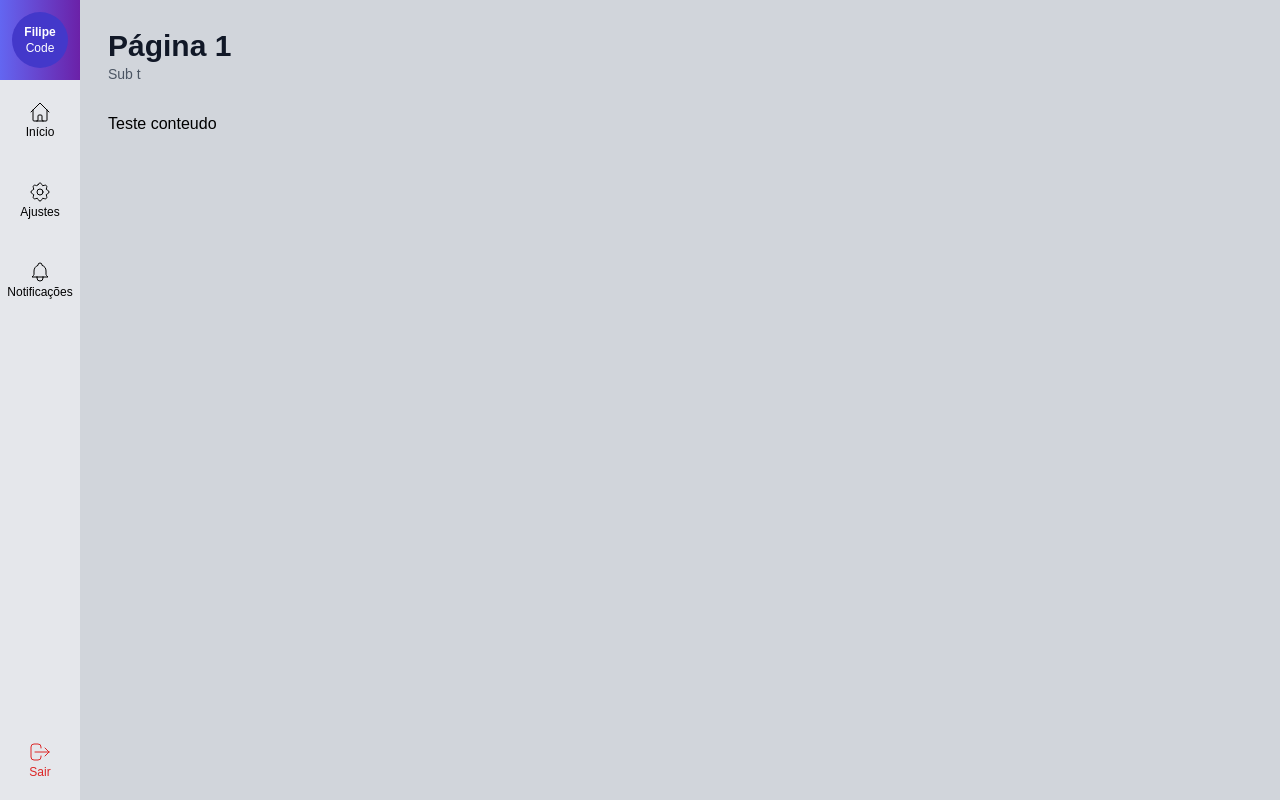
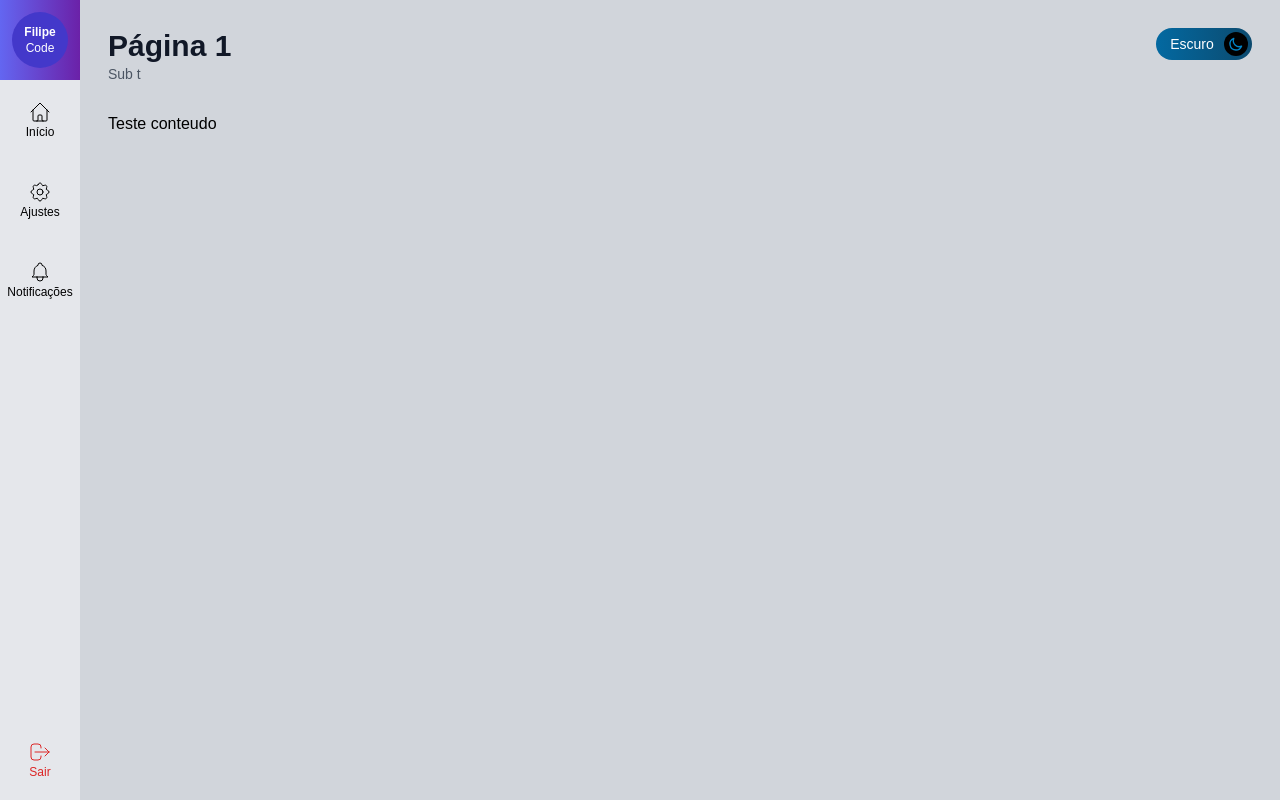
Before and after one commit to fcventura02/painel-admin, a Next.js app: page / in a window 1280 px wide. Built offline with nearby package versions, Linux system fonts and the light colour scheme.

Commit message:
Created component mode dak or ligth

```diff
--- a/src/components/icons/index.tsx
+++ b/src/components/icons/index.tsx
@@ -72,3 +72,37 @@
     />
   </svg>
 );
+
+export const IconSun = (size = `h-6 w-6`) => (
+  <svg
+    xmlns="http://www.w3.org/2000/svg"
+    className={size}
+    fill="none"
+    viewBox="0 0 24 24"
+    stroke="currentColor"
+  >
+    <path
+      strokeLinecap="round"
+      strokeLinejoin="round"
+      strokeWidth={2}
+      d="M12 3v1m0 16v1m9-9h-1M4 12H3m15.364 6.364l-.707-.707M6.343 6.343l-.707-.707m12.728 0l-.707.707M6.343 17.657l-.707.707M16 12a4 4 0 11-8 0 4 4 0 018 0z"
+    />
+  </svg>
+);
+
+export const IconMoon = (size = `h-6 w-6`) => (
+  <svg
+    xmlns="http://www.w3.org/2000/svg"
+    className={size}
+    fill="none"
+    viewBox="0 0 24 24"
+    stroke="currentColor"
+  >
+    <path
+      strokeLinecap="round"
+      strokeLinejoin="round"
+      strokeWidth={2}
+      d="M20.354 15.354A9 9 0 018.646 3.646 9.003 9.003 0 0012 21a9.003 9.003 0 008.354-5.646z"
+    />
+  </svg>
+);
--- /dev/null
+++ b/src/components/template/ButtonTema.tsx
@@ -0,0 +1,54 @@
+import { IconMoon, IconSun } from "../icons";
+
+interface IButtonTema {
+  tema: string;
+  alternarTema: () => void;
+}
+
+export default function ButtonTema({ tema, alternarTema }: IButtonTema) {
+  return tema === "dark" ? (
+    <div
+      onClick={alternarTema}
+      className={`
+        hidden sm:flex items-center cursor-pointer
+        bg-gradient-to-r from-yellow-300 to-yellow-600
+        w-14 lg:w-24 h-8 p-1 rounded-full
+    `}
+    >
+      <div
+        className={`
+            flex items-center justify-center
+            bg-white text-yellow-600
+            rounded-full h-6 w-6
+      `}
+      >
+        {IconSun("w-4 h-4")}
+      </div>
+      <div className={`hidden lg:block items-center mx-auto text-white`}>
+        <span className={`text-sm`}>Claro</span>
+      </div>
+    </div>
+  ) : (
+    <div
+      onClick={alternarTema}
+      className={`
+        hidden sm:flex items-center justify-end cursor-pointer
+        bg-gradient-to-r from-sky-700 to-sky-900
+        w-14 lg:w-24 h-8 p-1 rounded-full
+    `}
+    >
+      <div className={`hidden lg:block items-center mx-auto text-white`}>
+        <span className={`text-sm`}>Escuro</span>
+      </div>
+      <div
+        className={`
+        flex items-center justify-center
+        bg-black text-sky-600
+        rounded-full h-6 w-6
+      `}
+      >
+        {IconMoon("w-4 h-4")}
+      </div>
+    </div>
+  );
+}
--- a/src/components/template/Header.tsx
+++ b/src/components/template/Header.tsx
@@ -1,15 +1,20 @@
+import useAppData from "../../data/hook/useAppData";
+import ButtonTema from "./ButtonTema";
 import Titulo from "./Titulo";
 
-interface IHeader{
-   titulo:string,
-   subtitulo:string
+interface IHeader {
+  titulo: string;
+  subtitulo: string;
 }
 
-
-export default function Header({titulo, subtitulo}: IHeader){
-    return(
-        <header>
-            <Titulo titulo={titulo} subtitulo={subtitulo}/>
-        </header>
-    )
+export default function Header({ titulo, subtitulo }: IHeader) {
+  const { tema, alternarTema } = useAppData();
+  return (
+    <header className={`flex`}>
+      <Titulo titulo={titulo} subtitulo={subtitulo} />
+      <div className={`flex flex-grow justify-end`}>
+        <ButtonTema tema={tema} alternarTema={alternarTema} />
+      </div>
+    </header>
+  );
 }
```
